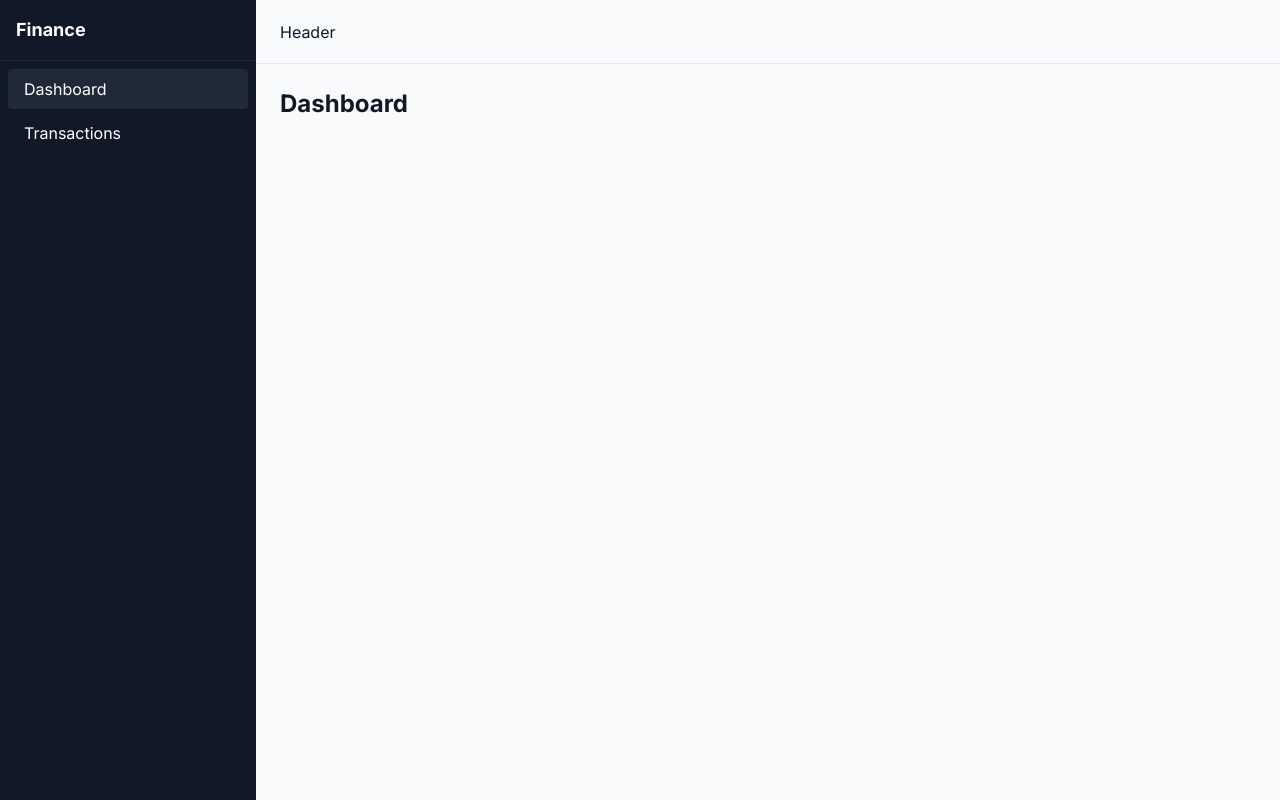
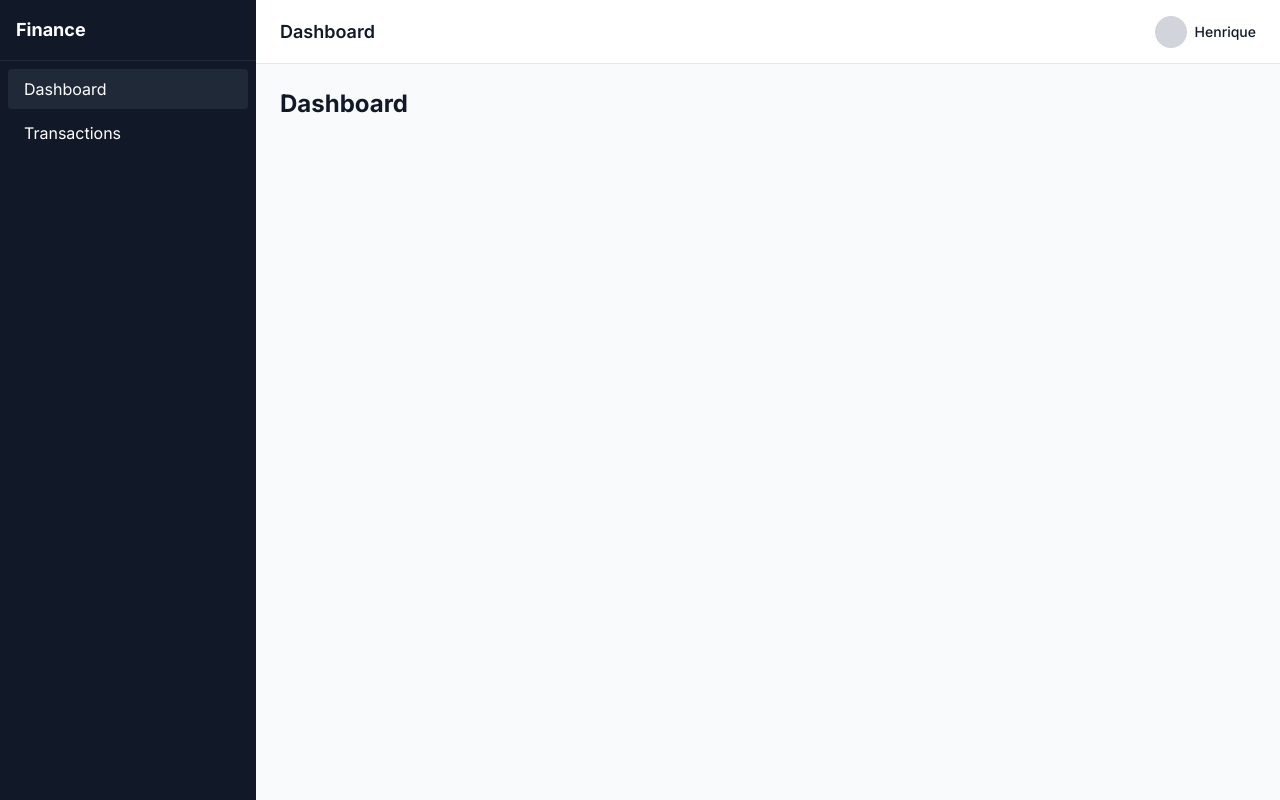
Before and after one commit to Henriqueverri/finance-tracker, a Vue app: page / in a window 1280 px wide. Built offline with nearby package versions, Linux system fonts and the light colour scheme.

Commit message:
feat: implement header with dynamic title and user dropdown

```diff
--- a/src/components/layout/Header.vue
+++ b/src/components/layout/Header.vue
@@ -0,0 +1,55 @@
+<script setup lang="ts">
+import { ref } from 'vue'
+import { useRoute } from 'vue-router'
+
+const route = useRoute()
+const isOpen = ref(false)
+
+const getTitle = () => {
+  switch (route.path) {
+    case '/':
+      return 'Dashboard'
+    case '/transactions':
+      return 'Transactions'
+    default:
+      return 'Finance Tracker'
+  }
+}
+
+const toggleMenu = () => {
+  isOpen.value = !isOpen.value
+}
+</script>
+
+<template>
+  <header class="h-16 border-b flex items-center justify-between px-6 bg-white">
+    <!-- Left -->
+    <h1 class="text-lg font-semibold">
+      {{ getTitle() }}
+    </h1>
+
+    <!-- Right -->
+    <div class="relative">
+      <button
+        @click="toggleMenu"
+        class="flex items-center gap-2 focus:outline-none"
+      >
+        <div class="w-8 h-8 rounded-full bg-gray-300" />
+        <span class="text-sm font-medium">Henrique</span>
+      </button>
+
+      <!-- Dropdown -->
+      <div
+        v-if="isOpen"
+        class="absolute right-0 mt-2 w-40 bg-white border rounded shadow-md"
+      >
+        <button class="w-full text-left px-4 py-2 hover:bg-gray-100">
+          Profile
+        </button>
+        <button class="w-full text-left px-4 py-2 hover:bg-gray-100">
+          Logout
+        </button>
+      </div>
+    </div>
+  </header>
+</template>
--- a/src/layouts/MainLayout.vue
+++ b/src/layouts/MainLayout.vue
@@ -1,5 +1,6 @@
 <script setup>
 import Sidebar from '@/components/layout/Sidebar.vue'
+import Header from '@/components/layout/Header.vue'
 </script>
 
 <template>
@@ -7,9 +8,7 @@ import Sidebar from '@/components/layout/Sidebar.vue'
     <Sidebar />
 
     <div class="flex flex-1 flex-col">
-      <header class="h-16 border-b flex items-center px-6">
-        Header
-      </header>
+      <Header />
 
       <main class="flex-1 p-6">
         <slot />
```
